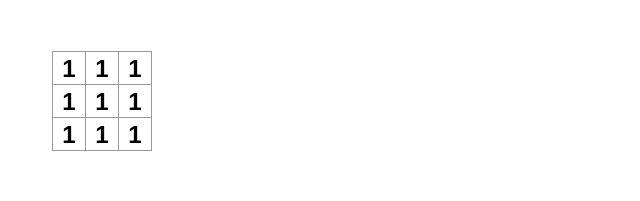
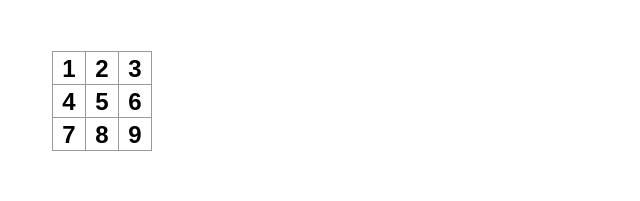
Before and after one commit to yerin16/my-react-app, a React (Vite) app: page / in a window 1280 px wide. Shown: the top 201 px of the page, without its empty margins (0-640 px from the left). Built offline with nearby package versions, Linux system fonts and the light colour scheme.

Commit message:
parameter created for square function

```diff
--- a/src/components/Board.jsx
+++ b/src/components/Board.jsx
@@ -5,19 +5,19 @@
   return (
     <>
       <div className="board-row">
-        <Square />
-        <Square />
-        <Square />
+        <Square value={1} />
+        <Square value={2} />
+        <Square value={3} />
       </div>
       <div className="board-row">
-        <Square />
-        <Square />
-        <Square />
+        <Square value={4} />
+        <Square value={5} />
+        <Square value={6} />
       </div>
       <div className="board-row">
-        <Square />
-        <Square />
-        <Square />
+        <Square value={7} />
+        <Square value={8} />
+        <Square value={9} />
       </div>
     </>
   )
--- a/src/components/Square.jsx
+++ b/src/components/Square.jsx
@@ -1,9 +1,9 @@
 import React from 'react'
 
-function Square() {
+function Square({ value }) {
   return (
     <>
-      <button className="square">1</button>
+      <button className="square">{value}</button>
     </>
   )
 }
```
